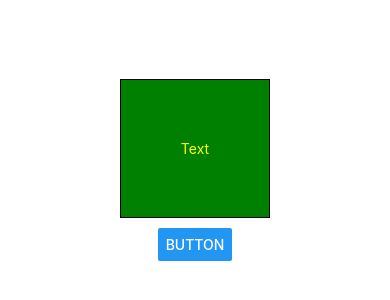
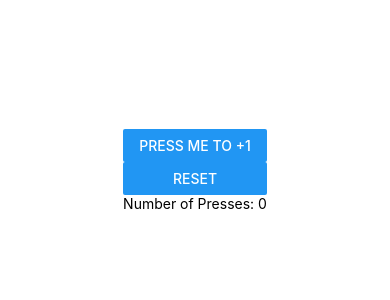
Before and after one commit to ivan3455/ReactNative-labs, a React Native app: screen / in a window 390 px wide. Shown: the part 252-552 px from the top of the page. Built offline with nearby package versions, Linux system fonts and the light colour scheme.

Commit message:
lab done

```diff
--- a/App.js
+++ b/App.js
@@ -1,40 +1,12 @@
 import React from "react";
-import { StyleSheet, Text, SafeAreaView, StatusBar, Alert, TouchableOpacity, View, Button } from "react-native";
+import { StyleSheet, SafeAreaView, } from "react-native";
+import Counter from "./Components/Counter";
 
 export default function App() {
-  const handleTextPress = () => Alert.alert("Alert window");
-
-  const handleButtonPress = () => Alert.alert(
-    'Simple ALert',
-      'Alert text',
-      [
-        { text: 'Ask me later', onPress: () => console.log('Ask me later pressed') },
-        {
-          text: 'Cancel',
-          onPress: () => console.log('Cancel Pressed'),
-          style: 'cancel',
-        },
-        { text: 'OK', onPress: () => console.log('OK Pressed') },
-      ], { cancelable: false }
-  );
 
   return (
     <SafeAreaView style={styles.container}>
-      <TouchableOpacity onPress={handleTextPress} style={styles.textContainer}>
-        <View>
-          <Text numberOfLines={1} style={styles.text}>
-            Text
-          </Text>
-        </View>
-      </TouchableOpacity>
-      <StatusBar style="auto" />
-      <View style={styles.buttonContainer}>
-        <Button
-          onPress={handleButtonPress}
-          title="Button"
-          style={styles.button}
-        />
-      </View>
+      <Counter />
     </SafeAreaView>
   );
 }
@@ -45,16 +17,4 @@ const styles = StyleSheet.create({
     justifyContent: "center",
     alignItems: "center",
   },
-  textContainer: {
-    borderWidth: 1,
-    borderColor: "black",
-    backgroundColor: "green",
-  },
-  buttonContainer: {
-    paddingTop: 10,
-  },
-  text: {
-    padding: 60,
-    color: "yellow",
-  },
 });
--- /dev/null
+++ b/Components/Counter.jsx
@@ -0,0 +1,27 @@
+import React, { Component } from 'react'
+import { Text, View } from 'react-native'
+import CounterButton from './CounterButton'
+import ResetButton from './ResetButton'
+
+class Counter extends Component {
+    state = {
+        count: 0,
+    }
+
+    updateState = () => this.setState({ count: this.state.count + 1})
+
+    resetCounter = () => this.setState({ count: 0 })
+
+    render() {
+        return (
+            <View>
+                <CounterButton count={this.state.count} updateState={this.updateState}/>
+                <ResetButton reset={this.resetCounter} />
+                <Text>{`Number of Presses: ${this.state.count}`}</Text>
+            </View>
+        );
+    }
+
+}
+
+export default Counter;
--- /dev/null
+++ b/Components/CounterButton.jsx
@@ -0,0 +1,15 @@
+import React from "react";
+import { View, Text, Button } from "react-native";
+
+const CounterButton = (props) => {
+    return (
+        <View>
+            <Button
+                onPress={props.updateState}
+                title="Press me to +1"
+            />
+        </View>
+    )
+}
+
+export default CounterButton;
--- /dev/null
+++ b/Components/ResetButton.jsx
@@ -0,0 +1,15 @@
+import React from "react";
+import { View, Text, Button } from "react-native";
+
+const ResetButton = (props) => {
+    return (
+        <View>
+            <Button
+                onPress={props.reset}
+                title="Reset"
+            />
+        </View>
+    )
+}
+
+export default ResetButton;
```
